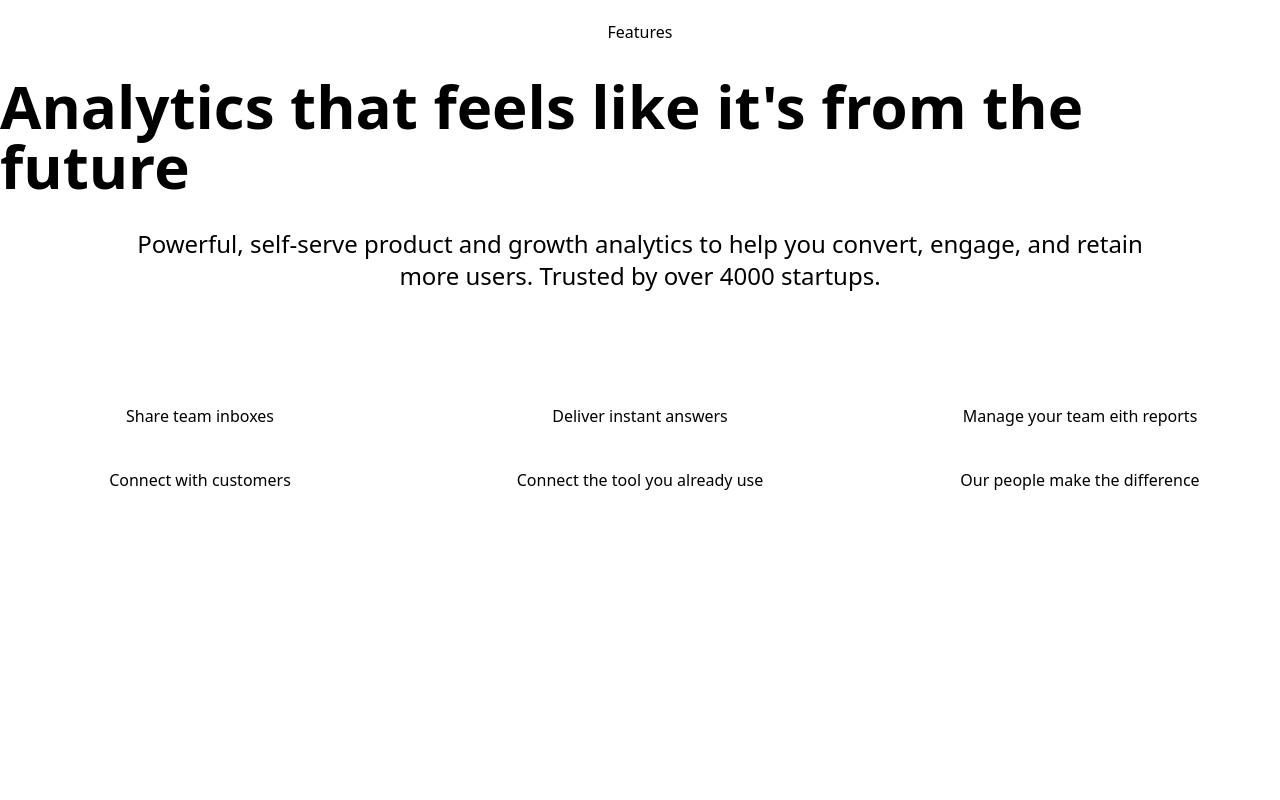
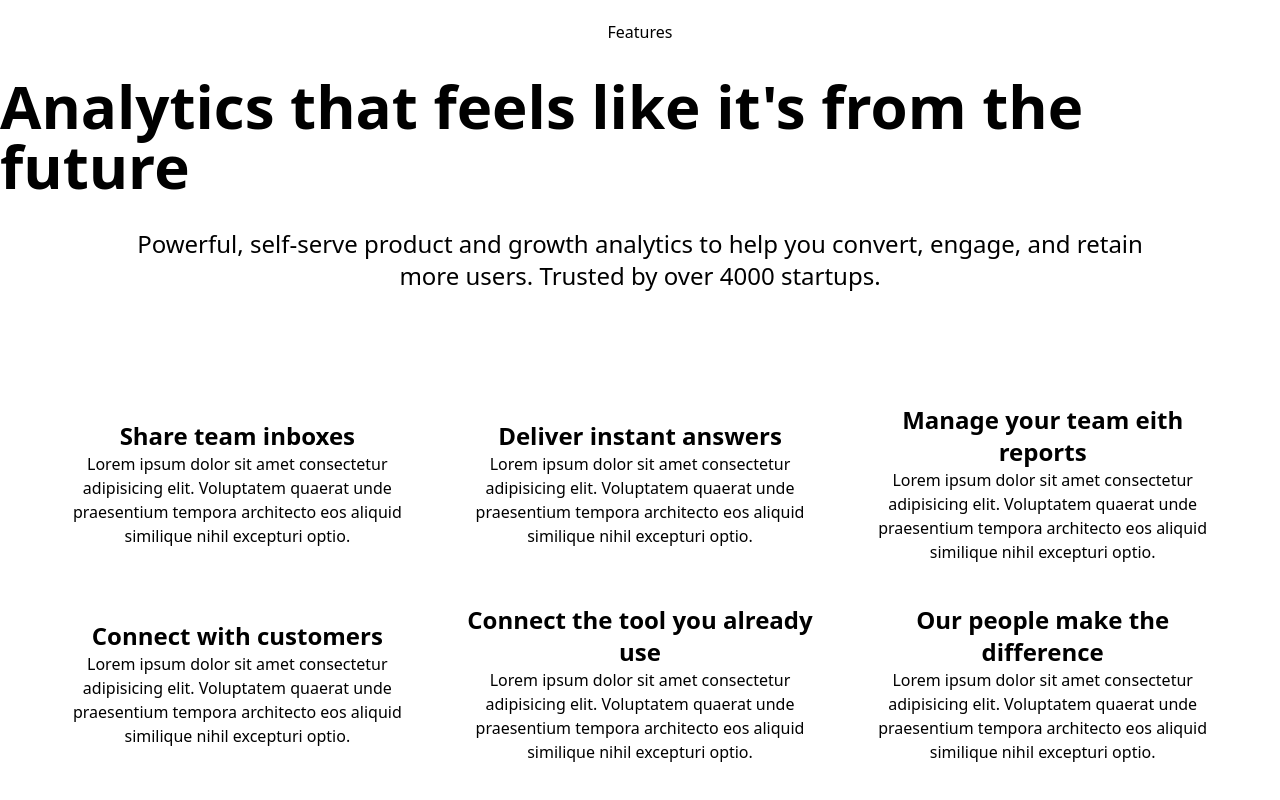
Before and after one commit to vishnu563/task-x, a React (Create React App) app: page / in a window 1280 px wide. Shown: the part 1498-2298 px from the top of the page. Before the commit the page ends 1990 px from the top, so only its background shows below. Built offline with nearby package versions, Linux system fonts and the light colour scheme.

Commit message:
40% Completed

```diff
--- a/src/App.js
+++ b/src/App.js
@@ -52,12 +52,12 @@ function App() {
           <section className='flex flex-col'>
             <p className='text-center'>Join 4000+ companies already growing</p>
             <div className='grid grid-cols-6 items-center gap-10 m-14 object-cover '>
-              <img src={companyLogo} alt="" />
-              <img src={companyLogo1} alt="" />
-              <img src={companyLogo2} alt="" />
-              <img src={companyLogo3} alt="" />
-              <img src={companyLogo4} alt="" />
-              <img src={companyLogo5} alt="" />
+              <img src={companyLogo} alt="Company Logo" />
+              <img src={companyLogo1} alt="Company Logo" />
+              <img src={companyLogo2} alt="Company Logo" />
+              <img src={companyLogo3} alt="Company Logo" />
+              <img src={companyLogo4} alt="Company Logo" />
+              <img src={companyLogo5} alt="Company Logo" />
             </div>
             <hr />
           </section>
@@ -69,24 +69,37 @@ function App() {
             <p className=' text-center text-2xl w-5/6'>Powerful, self-serve product and growth analytics to help you convert, engage, and retain more users. Trusted by over 4000 startups.</p>
 
             </div>
-            <div className='grid grid-cols-3 items-center text-center gap-10'>
+            <div className='grid grid-cols-3 items-center text-center gap-10 m-14'>
               <div>
 
-                <h3>Share team inboxes</h3>
-                <p></p>
+                <h3 className='font-bold text-2xl'>Share team inboxes</h3>
+                <p>Lorem ipsum dolor sit amet consectetur adipisicing elit. Voluptatem quaerat unde praesentium tempora architecto eos aliquid similique nihil excepturi optio.</p>
                 </div>
               <div>
-                <h3>Deliver instant answers</h3>
+                <h3 className='font-bold text-2xl'>Deliver instant answers</h3>
+                <p>Lorem ipsum dolor sit amet consectetur adipisicing elit. Voluptatem quaerat unde praesentium tempora architecto eos aliquid similique nihil excepturi optio.</p>
                 </div>
               <div>
-                <h3>Manage your team eith reports</h3></div>
+                <h3 className='font-bold text-2xl'>Manage your team eith reports</h3>
+                <p>Lorem ipsum dolor sit amet consectetur adipisicing elit. Voluptatem quaerat unde praesentium tempora architecto eos aliquid similique nihil excepturi optio.</p>
+                </div>
               <div>
-                <h3>Connect with customers</h3></div>
+                <h3 className='font-bold text-2xl'>Connect with customers</h3>
+                <p>Lorem ipsum dolor sit amet consectetur adipisicing elit. Voluptatem quaerat unde praesentium tempora architecto eos aliquid similique nihil excepturi optio.</p>
+                </div>
               <div>
-                <h3>Connect the tool you already use</h3></div>
+                <h3 className='font-bold text-2xl'>Connect the tool you already use</h3>
+                <p>Lorem ipsum dolor sit amet consectetur adipisicing elit. Voluptatem quaerat unde praesentium tempora architecto eos aliquid similique nihil excepturi optio.</p>
+                </div>
               <div>
-                <h3>Our people make the difference</h3></div>
+                <h3 className='font-bold text-2xl'>Our people make the difference</h3>
+                <p>Lorem ipsum dolor sit amet consectetur adipisicing elit. Voluptatem quaerat unde praesentium tempora architecto eos aliquid similique nihil excepturi optio.</p>
+                </div>
             </div>
+          </section>
+
+          <section>
+
           </section>
         </header>
 
```
Also changed, not shown: src/images/Fictional company logo.png (added).
